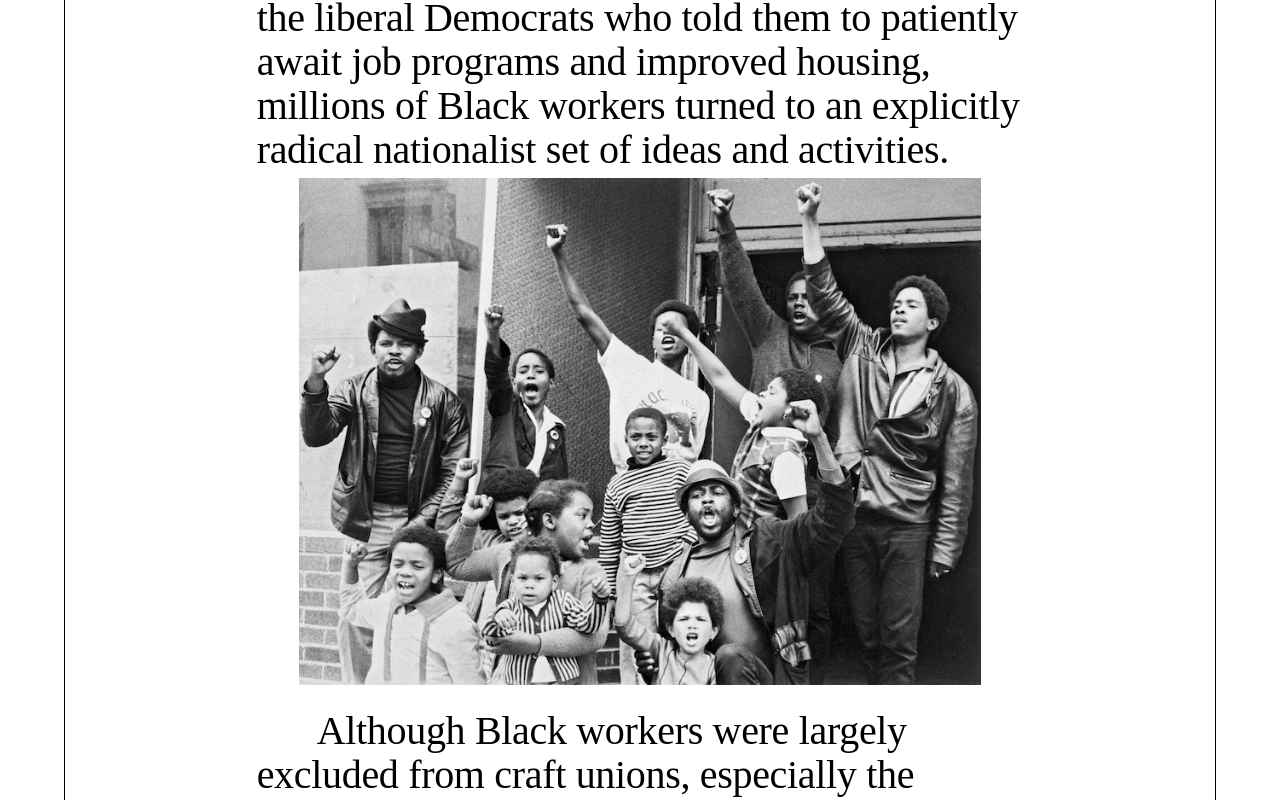
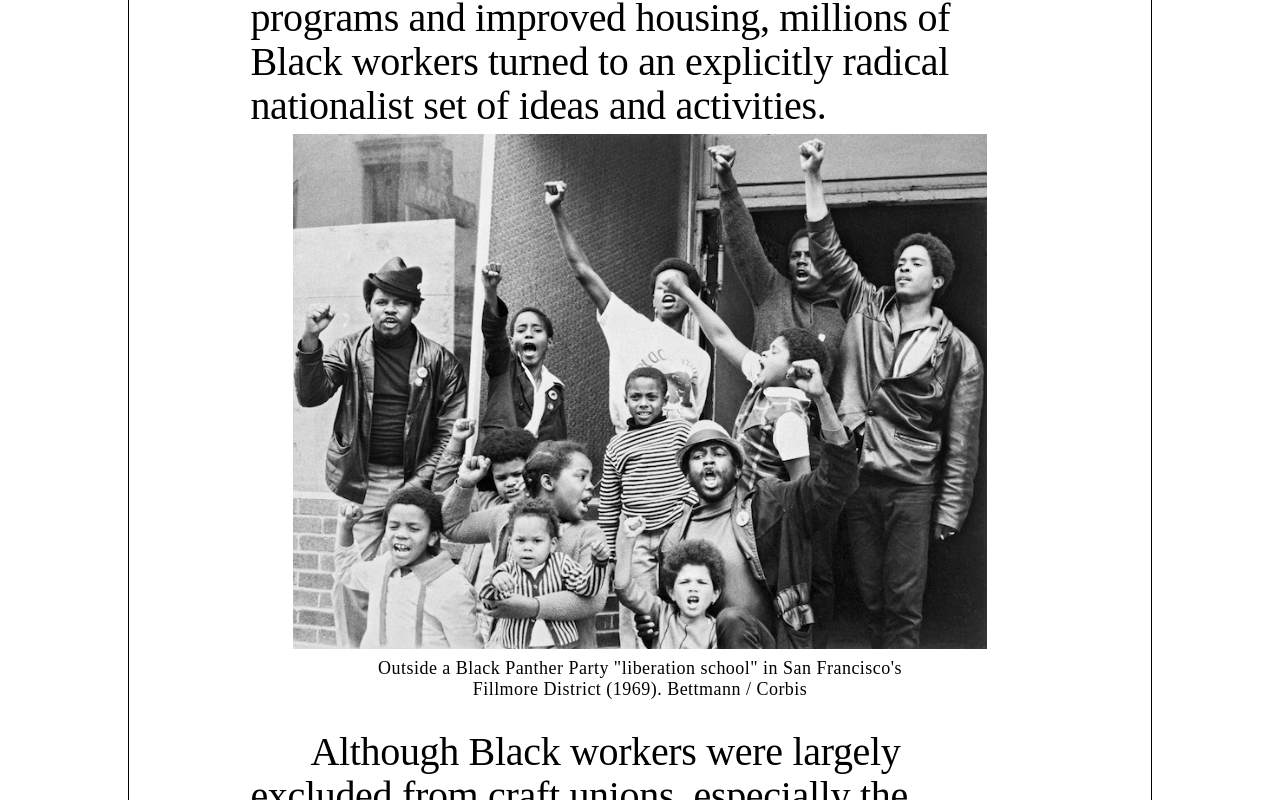
Before and after one commit to annafeng/rank-and-file, a plain HTML site: page labor-and-black-power.html in a window 1280 px wide. Shown: the part 1780-2580 px from the top of the page. Drawn offline with Linux system fonts and the light colour scheme.

Commit message:
almost final

```diff
--- a/assets/style/style.css
+++ b/assets/style/style.css
@@ -128,9 +128,22 @@ img {
     display: block;
     margin: auto auto;
     padding-top: 6px;
-    padding-bottom: 24px;
+    padding-bottom: 9px;
     width: 89%;
     vertical-align: middle;
+}
+
+.caption {
+    text-align: center;
+    display: block;
+    margin: auto auto;
+    font-family: platform-regular;
+    letter-spacing: 0.03rem;
+    font-size: 18px;
+    line-height: 1.15em;
+    width: 75%;
+    vertical-align: middle;
+    padding-bottom: 30px;
 }
 .col-table {
     border-left: 1px solid black;
@@ -183,7 +196,7 @@ th {
 .inner-nav {
     position: fixed;
     top: 13px;
-    right: 6%;
+    right: 11%;
 }
 
 .close {
@@ -274,7 +287,7 @@ h2 {
 
 .outer-table {
     margin: 0 auto;
-    width: 90%;
+    width: 80%;
 }
 
 
@@ -303,7 +316,7 @@ a {
 }
 
 .body {
-    width: 70%;
+    width: 80%;
     height: auto;
     margin: 0 auto;
     font-size: 40px;
--- a/labor-and-black-power.html
+++ b/labor-and-black-power.html
@@ -46,6 +46,7 @@
                         Many of the militant Black workers involved in these strikes got their first experience of struggle in the streets, confronting police and troops in the rebellions that swept every major U.S. city from 1964–67. Rejecting the liberal Democrats who told them to patiently await job programs and improved housing, millions of Black workers turned to an explicitly radical nationalist set of ideas and activities.</p>
 
                         <img src="assets/theblackpanthers2115-2.jpg">
+                        <div class="caption">Outside a Black Panther Party "liberation school" in San Francisco's Fillmore District (1969). Bettmann / Corbis</div>
 
                         <p>Although Black workers were largely excluded from craft unions, especially the building trades, Black labor had become increasingly important to basic industry in the post-Second World War era.</p>
 
@@ -71,6 +72,9 @@
                         <p>The UAW bureaucracy was utterly hostile to DRUM. The union’s “progressive” reputation rested on its verbal support for civil rights and the hiring of a few token Black officials. Union president Walter Reuther called DRUM “racist”; another UAW bureaucrat denounced them as “Black fascists.”</p>
                         <p>In one incident, the UAW brought in gun-toting goons to intimidate the radicals, and repeatedly refused to defend the militants who were disciplined or fired by the company. Still, the League grew throughout 1969 and 1970. It produced a newspaper for distribution at the plants, set up political discussion groups and opened a bookstore.</p>
                         <p>In this period, the League played a leading role in Black struggles across Detroit. In order to retain the focus on shop-floor organizing, several League members launched a Detroit branch of the Black Panther Party. This was an attempt to pre-empt the Panthers.</p>
+                        <img src="assets/gettyimages-514865956-1.jpg">
+                        <div class="caption">The 1968 Olympics Black Power salute was a political demonstration conducted by African-American athletes Tommie Smith and John Carlos during their medal ceremony at the 1968 Summer Olympics in the Olympic Stadium in Mexico City. After having won gold and bronze medals, respectively, in the 200-meter running event, they turned on the podium to face their flags, and to hear the American national anthem, "The Star-Spangled Banner". Each athlete raised a black-gloved fist, and kept them raised until the anthem had finished.</div>
+
                         <p>Where the Panthers saw themselves as a revolutionary elite that “served the people,” the League cadre argued that it was the economic and social power of the Black workers themselves that would be decisive in the struggle for Black liberation. The Panthers looked to the alienated “boys on the block” as the revolutionary vanguard; the League made the traditional socialist case that a revolutionary party had to be rooted in the basic industries essential to modern capitalist production.</p>
                         <p>Since some DRUM members had studied the socialist classics, they could be expected to emphasize the centrality of the working class in the struggle for social change. They could win others to this view because Black workers played an indispensable role in Chrysler’s operations.</p>
                         <p>The Dodge Main plant, DRUM’s base, turned out virtually all of the axles for Chrysler vehicles at that time. Thus any wildcat strike supported by the majority of the plant’s Black workforce could choke off production at Chrysler’s assembly plants. If such actions were sustained and generalized, the entire U.S. economy would be affected.</p>
@@ -98,7 +102,7 @@
                    </div>
 
                    <div class="inner-nav">
-                        <a href="index.html">
+                        <a href="articles.html">
                             <div class="close">
                             </div>
                         </a>
```
Also changed, not shown: trump-pick-for-labor-secretary.html (+6 -27 lines), assets/John-Carlos-and-Tommie-Smith-Black-Power-Salute-Source-AP.jpg (added), assets/gettyimages-514865956-1.jpg (added).
